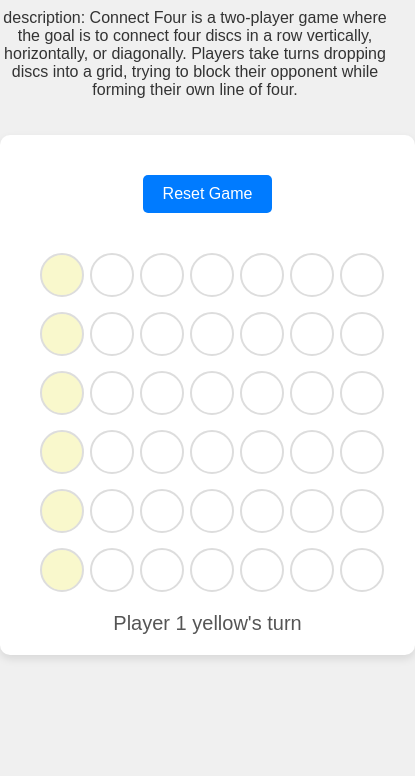
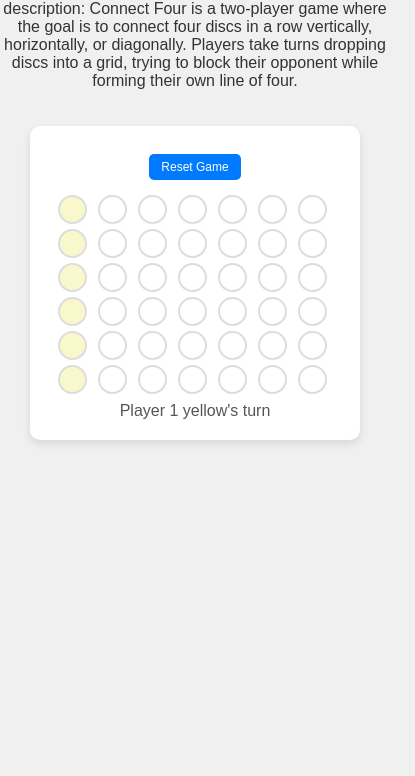
Before and after one commit to fwan0121/coonectFour, a website with bundled scripts: page public/index.html in a window 390 px wide. Shown: the part 68-844 px from the top of the page, 415 px wide, since content can reach past the window. Built offline with nearby package versions, Linux system fonts and the light colour scheme.

Commit message:
feat(css): make game responsive for different devices

```diff
--- a/public/css/main.css
+++ b/public/css/main.css
@@ -1,4 +1,3 @@
-/* main.css */
 body {
     font-family: 'Arial', sans-serif;
     text-align: center;
@@ -25,17 +24,17 @@ section {
 
 #board {
     display: grid;
-    gap: 15px;
-    margin: 20px;
-    grid-template-columns: repeat(7, 40px);
+    gap: 1vw;
+    margin: 2vw;
+    grid-template-columns: repeat(7, 10vw);
     justify-content: center;
 }
 
 .cell {
-    width: 40px;
-    height: 40px;
+    width: 2vw;
+    height: 2vw;
     background-color: #ffffff;
-    border: 2px solid #dddddd;
+    border: 0.2vw solid #dddddd;
     display: flex;
     align-items: center;
     justify-content: center;
@@ -44,16 +43,15 @@ section {
     transition: background-color 0.3s ease;
 }
 
-
 .highlighted-column {
     background-color: rgba(241, 237, 128, 0.4);
 }
 
 #resetBtn {
     display: inline-block;
-    margin: 20px 10px;
-    padding: 10px 20px;
-    font-size: 16px;
+    margin: 2vw 1vw;
+    padding: 1vw 2vw;
+    font-size: 1.6vw;
     background-color: #007bff;
     color: white;
     border: none;
@@ -67,7 +65,95 @@ section {
 }
 
 #gameStatus {
-    margin-top: 20px;
-    font-size: 20px;
+    margin-top: 2vw;
+    font-size: 2vw;
     color: #555;
 }
+
+@media (max-width: 1200px) {
+    #board {
+        grid-template-columns: repeat(7, 35px);
+        gap: 10px;
+    }
+
+    .cell {
+        width: 35px;
+        height: 35px;
+    }
+}
+
+@media (max-width: 768px) {
+    #board {
+        grid-template-columns: repeat(7, 30px);
+        gap: 8px;
+    }
+
+    .cell {
+        width: 30px;
+        height: 30px;
+    }
+
+    h1 {
+        font-size: 1.75em;
+    }
+
+    #resetBtn {
+        font-size: 14px;
+        padding: 8px 16px;
+    }
+
+    #gameStatus {
+        font-size: 18px;
+    }
+}
+
+@media (max-width: 600px) {
+    h1 {
+        font-size: 1.5em;
+    }
+
+    #board {
+        grid-template-columns: repeat(7, 12vw);
+    }
+
+    .cell {
+        width: 12vw;
+        height: 12vw;
+        border: 0.6vw solid #dddddd;
+    }
+
+    #resetBtn {
+        font-size: 2vw;
+        padding: 2vw 4vw;
+    }
+
+    #gameStatus {
+        font-size: 4vw;
+    }
+}
+
+
+@media (max-width: 480px) {
+    #board {
+        grid-template-columns: repeat(7, 25px);
+        gap: 5px;
+    }
+
+    .cell {
+        width: 25px;
+        height: 25px;
+    }
+
+    h1 {
+        font-size: 1.5em;
+    }
+
+    #resetBtn {
+        font-size: 12px;
+        padding: 6px 12px;
+    }
+
+    #gameStatus {
+        font-size: 16px;
+    }
+}
```
